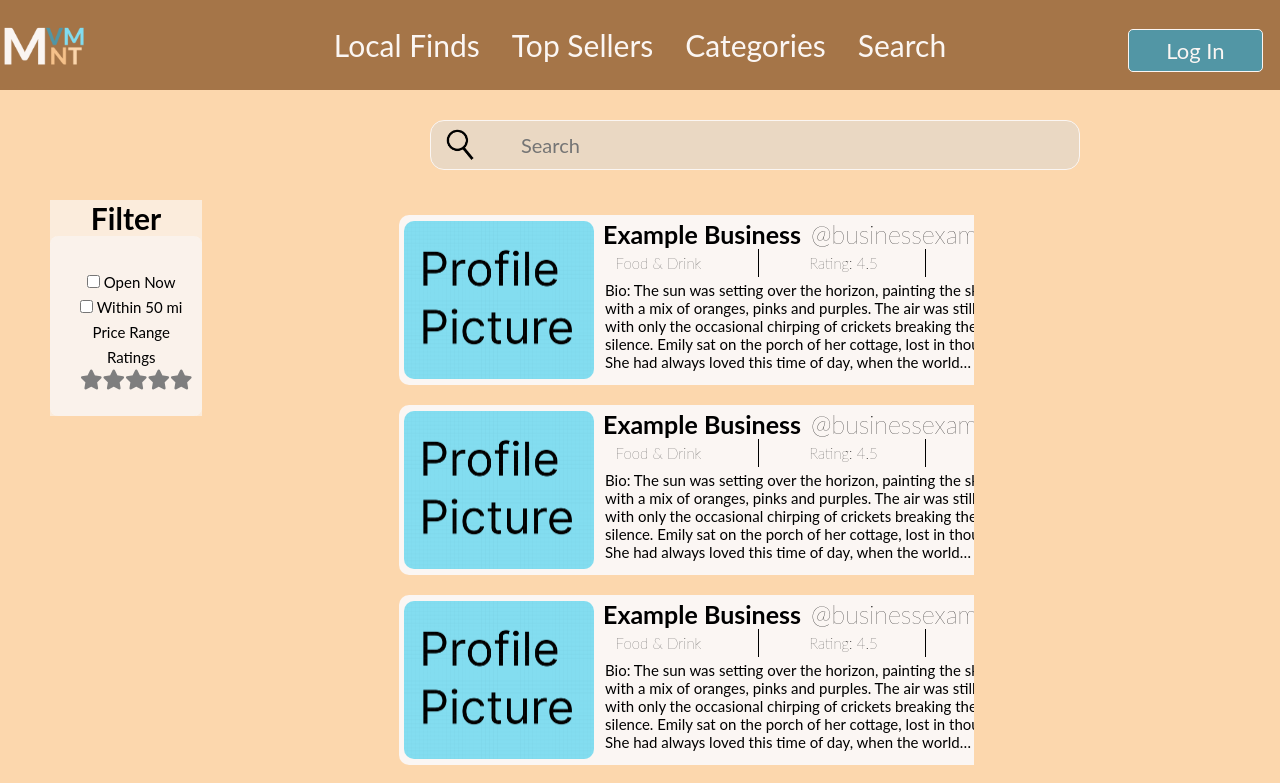
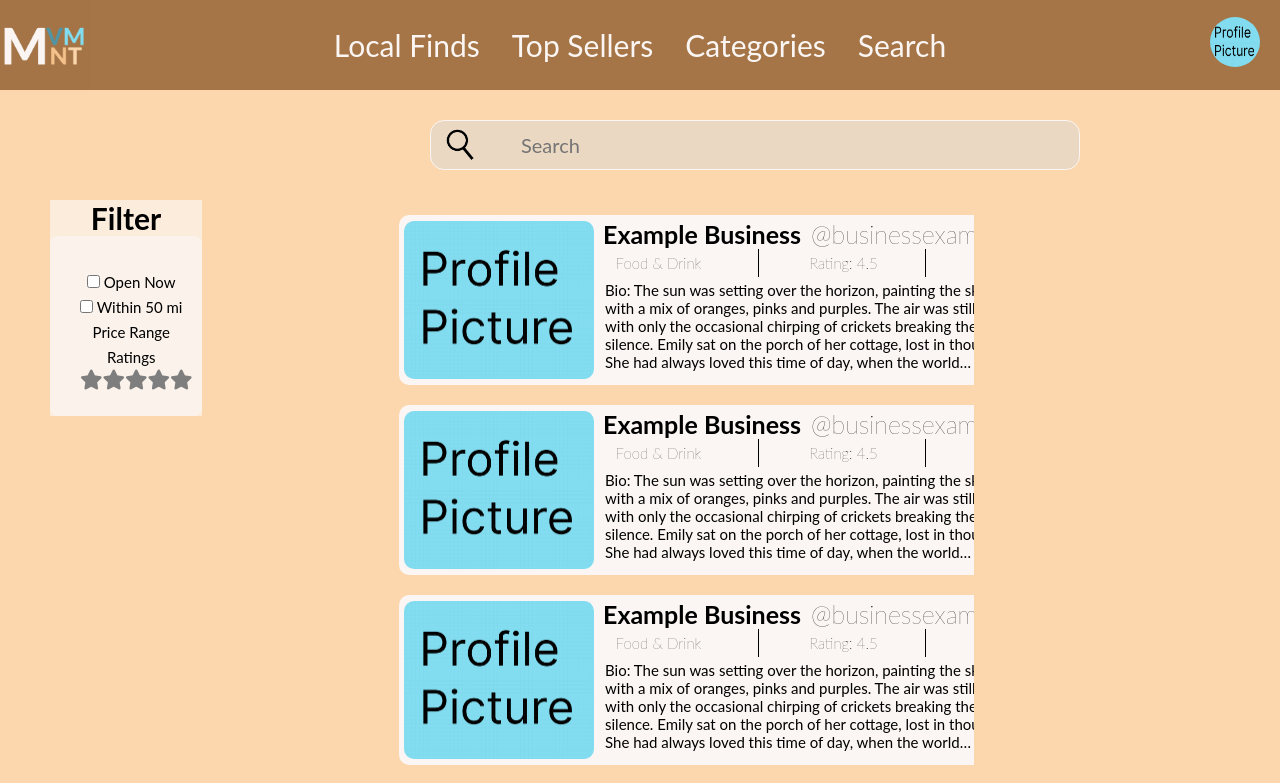
Before and after one commit to FantasticFiveHU23/MVMNT, a React (Create React App) app: page / in a window 1280 px wide. Shown: the top 783 px of the page. Built offline with nearby package versions, Linux system fonts and the light colour scheme.

Commit message:
Feb 8 2:21pm

```diff
--- a/src/pages/App.js
+++ b/src/pages/App.js
@@ -3,7 +3,7 @@ import React, { useState } from 'react';
 import HomePage from './HomePage';
 
 function App() {
-  const [isLoggedIn, setIsLoggedIn] = useState(false);
+  const [isLoggedIn, setIsLoggedIn] = useState(true);
 
   return (
     <div className="App">
```
Also changed, not shown: src/styles/ListStyle.css (line endings or trailing spaces).
